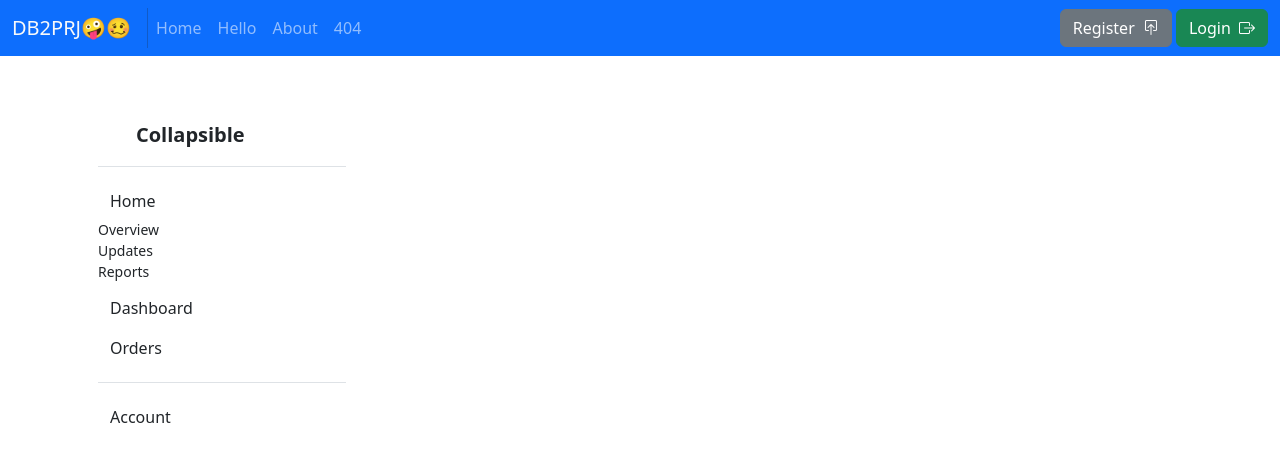
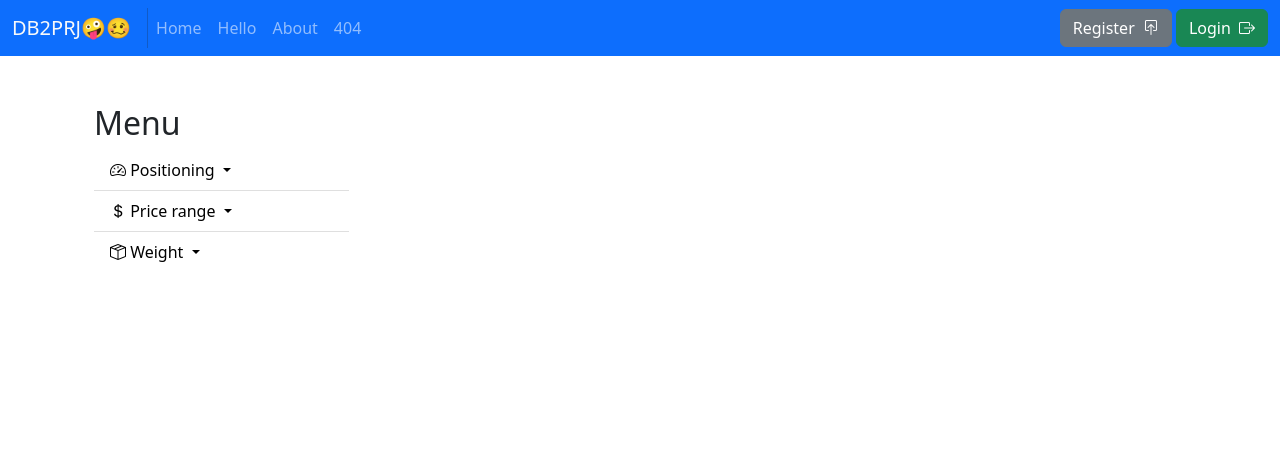
Before and after one commit to toto6038/db2prj, a Flask app: page /laptop/1 in a window 1280 px wide. Shown: the top 466 px of the page. Run offline with Flask 2, Linux system fonts and the light colour scheme; parts of the project's set-up code (start-up, migrations or seed data) failed here and were passed over.

Commit message:
feat: add sidebar for filter

```diff
--- a/templates/laptop.html
+++ b/templates/laptop.html
@@ -1,70 +1,67 @@
 {% extends 'base.html'%}
-{%block title%}laptop{%endblock%}
+{%block title%}Laptop{%endblock%}
 {%block content%}
-<div class="flex-shrink-0 p-3 bg-blue" style="width: 280px;">
-    <a href="/" class="d-flex align-items-center pb-3 mb-3 link-dark text-decoration-none border-bottom">
-        <svg class="bi pe-none me-2" width="30" height="24">
-            <use xlink:href="#bootstrap" />
-        </svg>
-        <span class="fs-5 fw-semibold">Collapsible</span>
+<div class="container-fluid">
+    <div class="row">
+        <div class="col-3">
+            <h2>Menu</h2>
+            <div class="list-group list-group-flush">
+                <!-- <a class="list-group-item" href="#">An item</a>
+                <a class="list-group-item" href="#">A second item</a>
+                <a class="list-group-item" href="#">A third item</a>
+                <a class="list-group-item" href="#">A fourth item</a>
+                <a class="list-group-item" href="#">And a fifth one</a> -->
+
+                <!-- Dropdown menu in lists -->
+                <div class="list-group-item dropdown">
+                    <a class="dropdown-toggle text-decoration-none text-black" href="#" id="positioning_selector" role="button" data-bs-toggle="dropdown" aria-expanded="false" >
+                        <i class="bi bi-speedometer2"></i>
+                        Positioning
                     </a>
-    <ul class="list-unstyled ps-0">
-        <li class="mb-1">
-            <button class="btn btn-toggle d-inline-flex align-items-center rounded border-0 collapsed"
-                data-bs-toggle="collapse" data-bs-target="#home-collapse" aria-expanded="true">
-                Home
-            </button>
-            <div class="collapse show" id="home-collapse">
-                <ul class="btn-toggle-nav list-unstyled fw-normal pb-1 small">
-                    <li><a href="#" class="link-dark d-inline-flex text-decoration-none rounded">Overview</a></li>
-                    <li><a href="#" class="link-dark d-inline-flex text-decoration-none rounded">Updates</a></li>
-                    <li><a href="#" class="link-dark d-inline-flex text-decoration-none rounded">Reports</a></li>
+                    <ul class="dropdown-menu dropdown-menu-dark" aria-labelledby="positioning_selector">
+                        <li><a class="dropdown-item" href="#">Entry level</a></li>
+                        <li><a class="dropdown-item" href="#">Light gaming</a></li>
+                        <li><a class="dropdown-item" href="#">Pro gaming</a></li>
+                        <li><a class="dropdown-item" href="#">Professional</a></li>
+                        <li><a class="dropdown-item" href="#">Creator</a></li>
+                        <li><a class="dropdown-item" href="#">Business</a></li>
                     </ul>
                 </div>
-        </li>
-        <li class="mb-1">
-            <button class="btn btn-toggle d-inline-flex align-items-center rounded border-0 collapsed"
-                data-bs-toggle="collapse" data-bs-target="#dashboard-collapse" aria-expanded="false">
-                Dashboard
-            </button>
-            <div class="collapse" id="dashboard-collapse">
-                <ul class="btn-toggle-nav list-unstyled fw-normal pb-1 small">
-                    <li><a href="#" class="link-dark d-inline-flex text-decoration-none rounded">Overview</a></li>
-                    <li><a href="#" class="link-dark d-inline-flex text-decoration-none rounded">Weekly</a></li>
-                    <li><a href="#" class="link-dark d-inline-flex text-decoration-none rounded">Monthly</a></li>
-                    <li><a href="#" class="link-dark d-inline-flex text-decoration-none rounded">Annually</a></li>
+
+                <!-- Dropdown menu in lists -->
+                <div class="list-group-item">
+                    <a class="dropdown-toggle text-decoration-none text-black" href="#" id="price_range_selector" role="button" data-bs-toggle="dropdown" aria-expanded="false">
+                        <i class="bi bi-currency-dollar "></i>
+                        Price range
+                    </a>
+                        <ul class="dropdown-menu dropdown-menu-dark" aria-labelledby="price_range_selector">
+                            <li><a class="dropdown-item" href="#">&lt;10000</a></li>
+                            <li><a class="dropdown-item" href="#">10000~20000</a></li>
+                            <li><a class="dropdown-item" href="#">20000~30000</a></li>
+                            <li><a class="dropdown-item" href="#">30000~40000</a></li>
+                            <li><a class="dropdown-item" href="#">&gt;40000</a></li>
+                            <li><a class="dropdown-item" href="#">Lapor</a></li>
                         </ul>
                 </div>
-        </li>
-        <li class="mb-1">
-            <button class="btn btn-toggle d-inline-flex align-items-center rounded border-0 collapsed"
-                data-bs-toggle="collapse" data-bs-target="#orders-collapse" aria-expanded="false">
-                Orders
-            </button>
-            <div class="collapse" id="orders-collapse">
-                <ul class="btn-toggle-nav list-unstyled fw-normal pb-1 small">
-                    <li><a href="#" class="link-dark d-inline-flex text-decoration-none rounded">New</a></li>
-                    <li><a href="#" class="link-dark d-inline-flex text-decoration-none rounded">Processed</a></li>
-                    <li><a href="#" class="link-dark d-inline-flex text-decoration-none rounded">Shipped</a></li>
-                    <li><a href="#" class="link-dark d-inline-flex text-decoration-none rounded">Returned</a></li>
+
+                <!-- Dropdown menu in lists -->
+                <div class="list-group-item">
+                    <a class="dropdown-toggle text-decoration-none text-black" href="#" id="weight_selector" role="button" data-bs-toggle="dropdown" aria-expanded="false">
+                        <i class="bi bi-box-seam"></i>
+                        Weight
+                    </a>
+                        <ul class="dropdown-menu dropdown-menu-dark" aria-labelledby="weight_selector">
+                            <li><a class="dropdown-item" href="#">&lt;1 kg</a></li>
+                            <li><a class="dropdown-item" href="#">&le;1.3 kg</a></li>
+                            <li><a class="dropdown-item" href="#">&le;1.5 kg</a></li>
+                            <li><a class="dropdown-item" href="#">&le;1.6 kg</a></li>
                         </ul>
                 </div>
-        </li>
-        <li class="border-top my-3"></li>
-        <li class="mb-1">
-            <button class="btn btn-toggle d-inline-flex align-items-center rounded border-0 collapsed"
-                data-bs-toggle="collapse" data-bs-target="#account-collapse" aria-expanded="false">
-                Account
-            </button>
-            <div class="collapse" id="account-collapse">
-                <ul class="btn-toggle-nav list-unstyled fw-normal pb-1 small">
-                    <li><a href="#" class="link-dark d-inline-flex text-decoration-none rounded">New...</a></li>
-                    <li><a href="#" class="link-dark d-inline-flex text-decoration-none rounded">Profile</a></li>
-                    <li><a href="#" class="link-dark d-inline-flex text-decoration-none rounded">Settings</a></li>
-                    <li><a href="#" class="link-dark d-inline-flex text-decoration-none rounded">Sign out</a></li>
-                </ul>
             </div>
-        </li>
-    </ul>
+        </div>
+        <div class="col-9">
+
+        </div>
+    </div>
 </div>
 {%endblock%}
```
Lines whose indentation alone changed are shown as unchanged.
